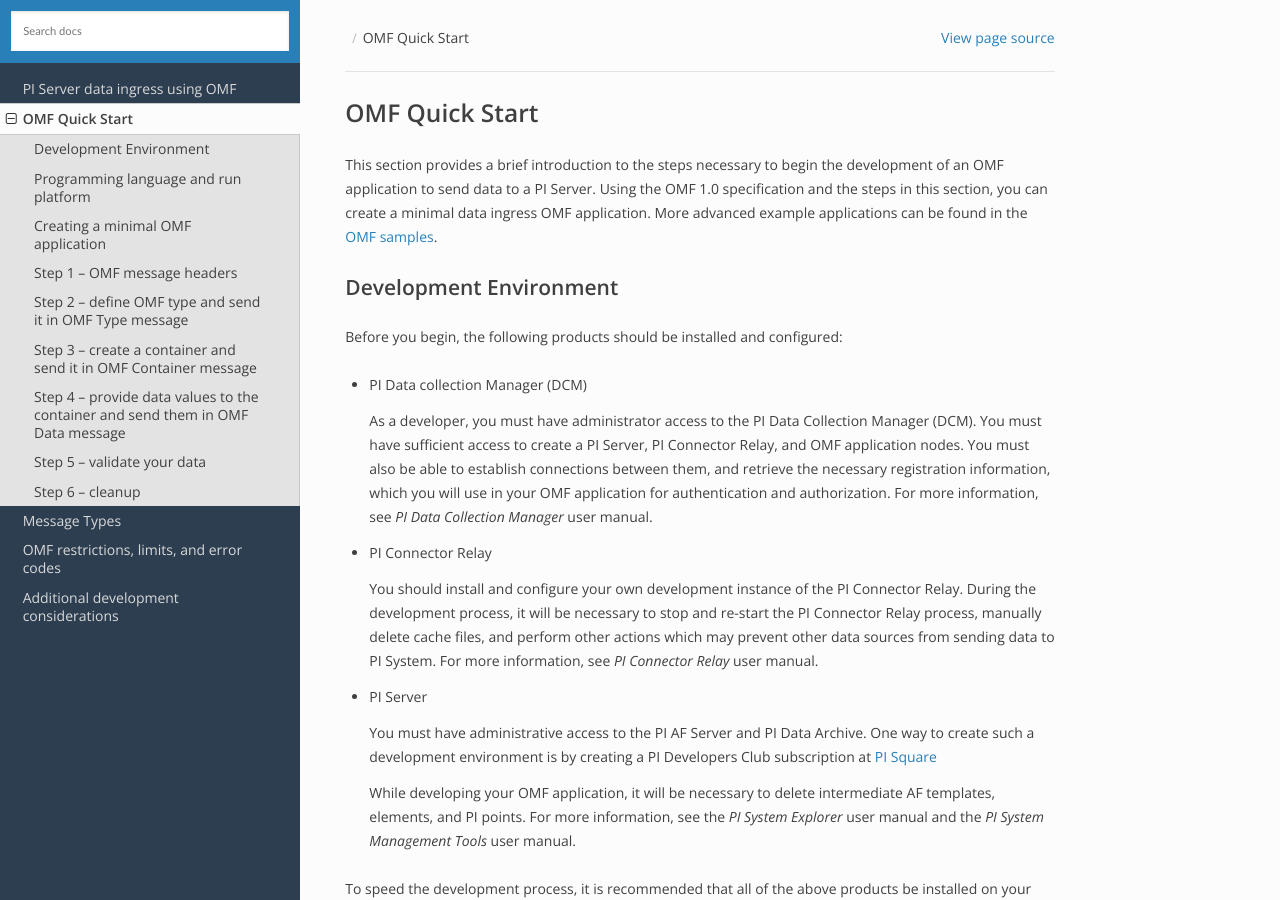
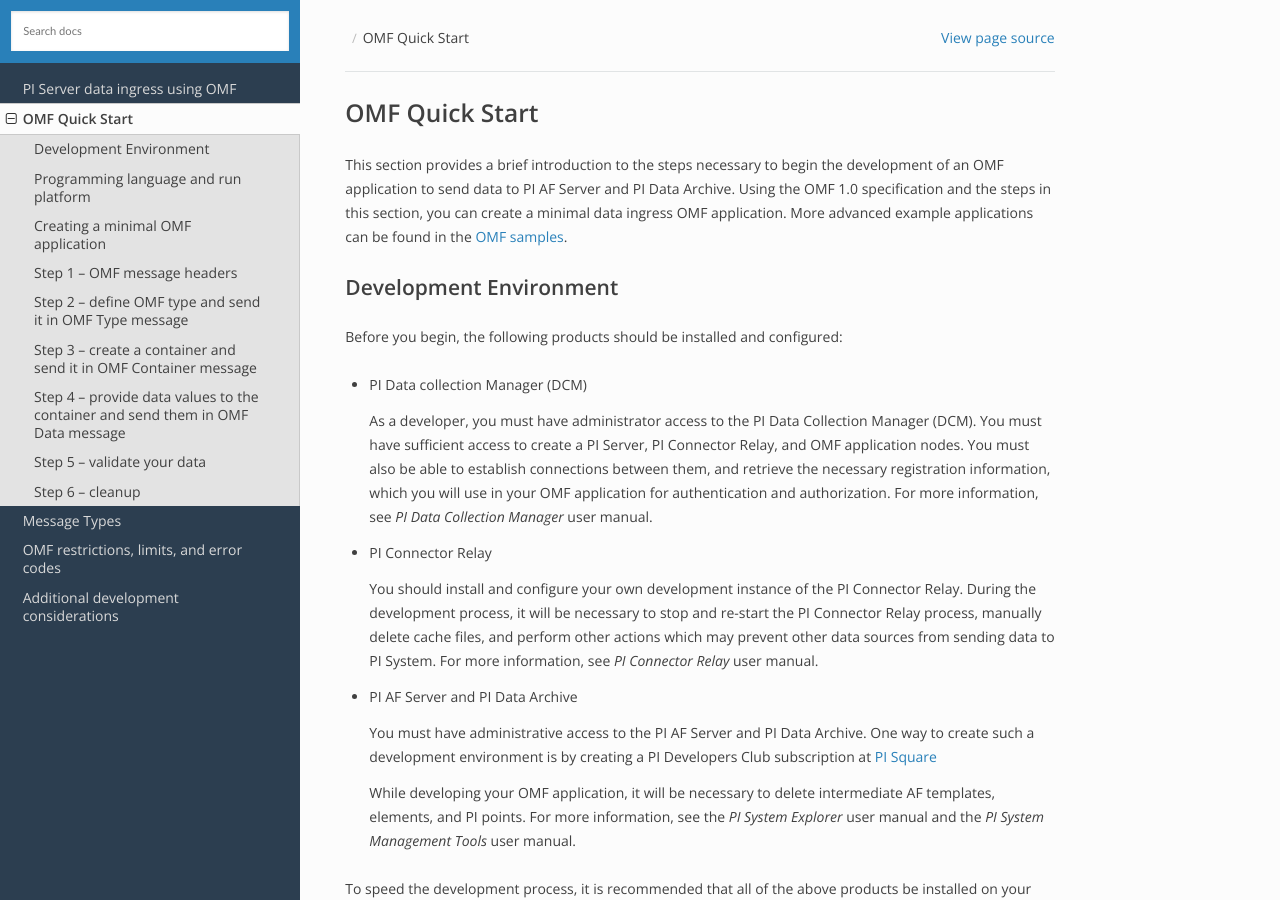
Before and after one commit to osisoft/OMF-Developer-Companion-Guide, a Sphinx documentation site: the page built from docs/OMF_Quick_Start.rst, in a window 1280 px wide and 900 px high. Built offline with Sphinx 7.4.7 and the Read the Docs theme 2.0.0, drawn with Linux system fonts in a browser that asks for light colours.

Commit message:
Update OMF_Quick_Start.rst

```diff
--- a/docs/OMF_Quick_Start.rst
+++ b/docs/OMF_Quick_Start.rst
@@ -4,7 +4,7 @@
 ===============
 
 This section provides a brief introduction to the steps necessary to begin the development of an OMF application to send
-data to a PI Server. Using the OMF 1.0
+data to PI AF Server and PI Data Archive. Using the OMF 1.0
 specification and the steps in this section, you can create a minimal data ingress OMF application. More
 advanced example applications can be found in the `OMF samples
 <https://github.com/osisoft/OMF-Samples>`_.
@@ -31,7 +31,7 @@
   delete cache files, and perform other actions which may prevent other data sources from sending data to
   PI System. For more information, see *PI Connector Relay* user manual.
 
-* PI Server
+* PI AF Server and PI Data Archive
 
   You must have administrative access to the PI AF Server and PI Data Archive. One way to create such a development
   environment is by creating a PI Developers Club subscription at `PI Square <https://pisquare.osisoft.com/>`_
```
